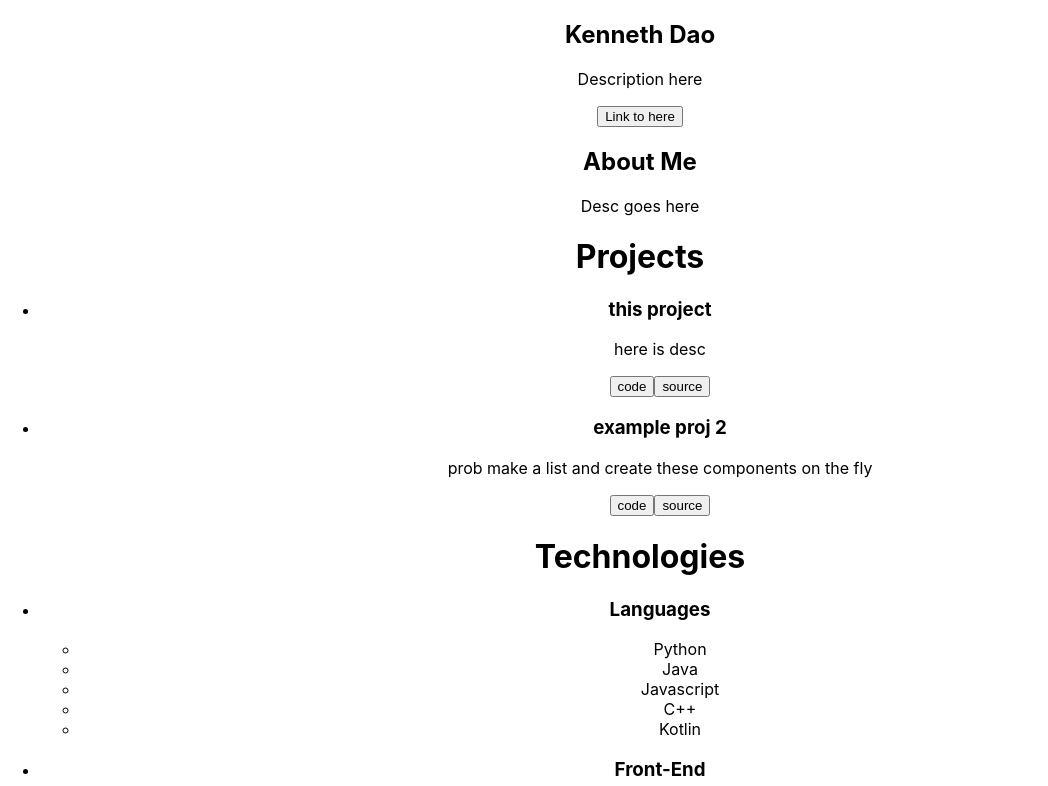
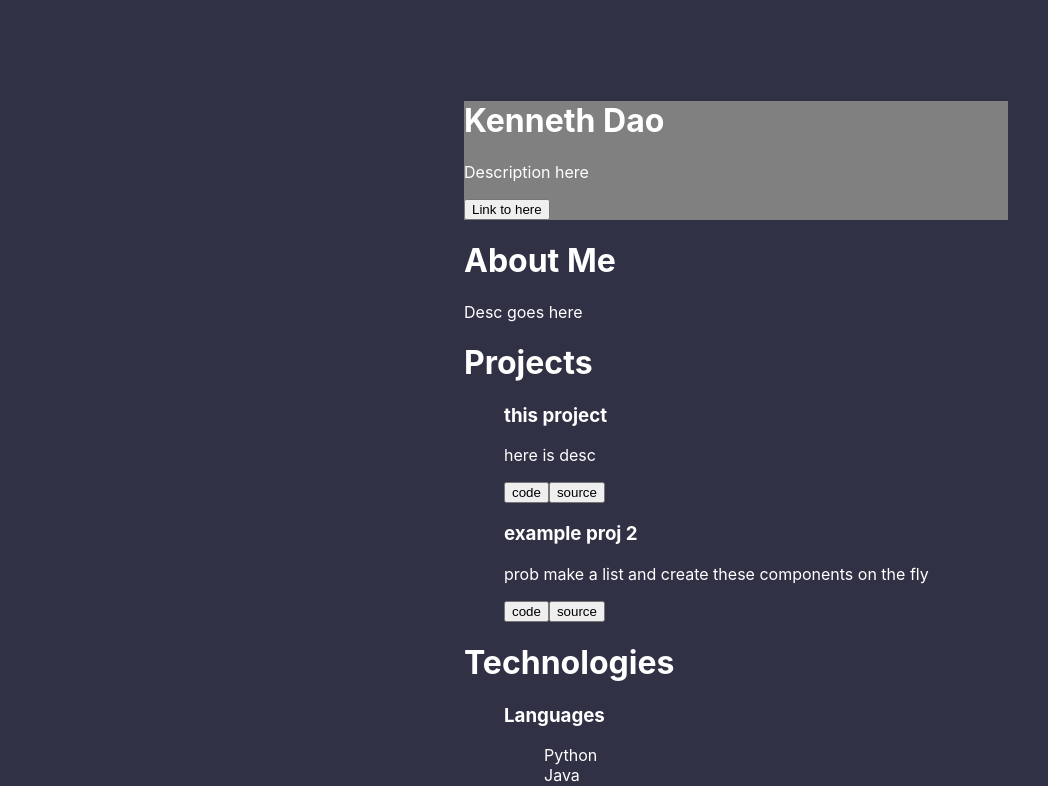
Before and after one commit to kennethdao08/new-portfolio, a React (Create React App) app: page / in a window 1280 px wide. Shown: the top 786 px of the page, without its empty margins (0-1048 px from the left). Built offline with nearby package versions, Linux system fonts and the light colour scheme.

Commit message:
moved some elements around and did some basic styling

```diff
--- a/src/App.css
+++ b/src/App.css
@@ -1,17 +1,30 @@
+body {
+  background-color: #313146;
+}
 .App {
-  text-align: center;
+  padding: 5em;
+  margin-left: 30%;
+  margin-right: 15%;
 }
 
-.App-logo {
-  height: 40vmin;
-  pointer-events: none;
+.Intro {
+  background: grey;
+
 }
 
-@media (prefers-reduced-motion: no-preference) {
-  .App-logo {
-    animation: App-logo-spin infinite 20s linear;
-  }
+h1, h3, h4, p {
+  color: white;
+  display: block;
 }
+
+ul {
+  list-style: none;
+}
+
+li {
+  color: white;
+}
+
 
 .App-header {
   background-color: #282c34;
--- a/src/App.js
+++ b/src/App.js
@@ -12,9 +12,11 @@ function App() {
   return (
     <div className="App">
       <div className="Intro">
-        <Intro name={"Kenneth Dao"} desc={"Description here"} btnDesc={"Link to here"} url={"/"}/>
+        <h1>Kenneth Dao</h1>
+        <Intro desc={"Description here"} btnDesc={"Link to here"} url={"/"}/>
       </div>
       <div className='About'>
+        <h1>About Me</h1>
         <About desc={"Desc goes here"} />
       </div>
       <div className='Projects'>
--- a/src/components/About.js
+++ b/src/components/About.js
@@ -3,7 +3,6 @@ import React from "react";
 function About(props) {
     return (
         <section>
-            <h1>About Me</h1>
             <p>{props.desc}</p>
         </section>
     );
--- a/src/components/Intro.js
+++ b/src/components/Intro.js
@@ -4,7 +4,6 @@ function Intro(props) {
 
     return (
         <section>
-            <h1>{props.name}</h1>
             <p>{props.desc}</p>
             <button>{props.btnDesc}</button>
         </section>
```
